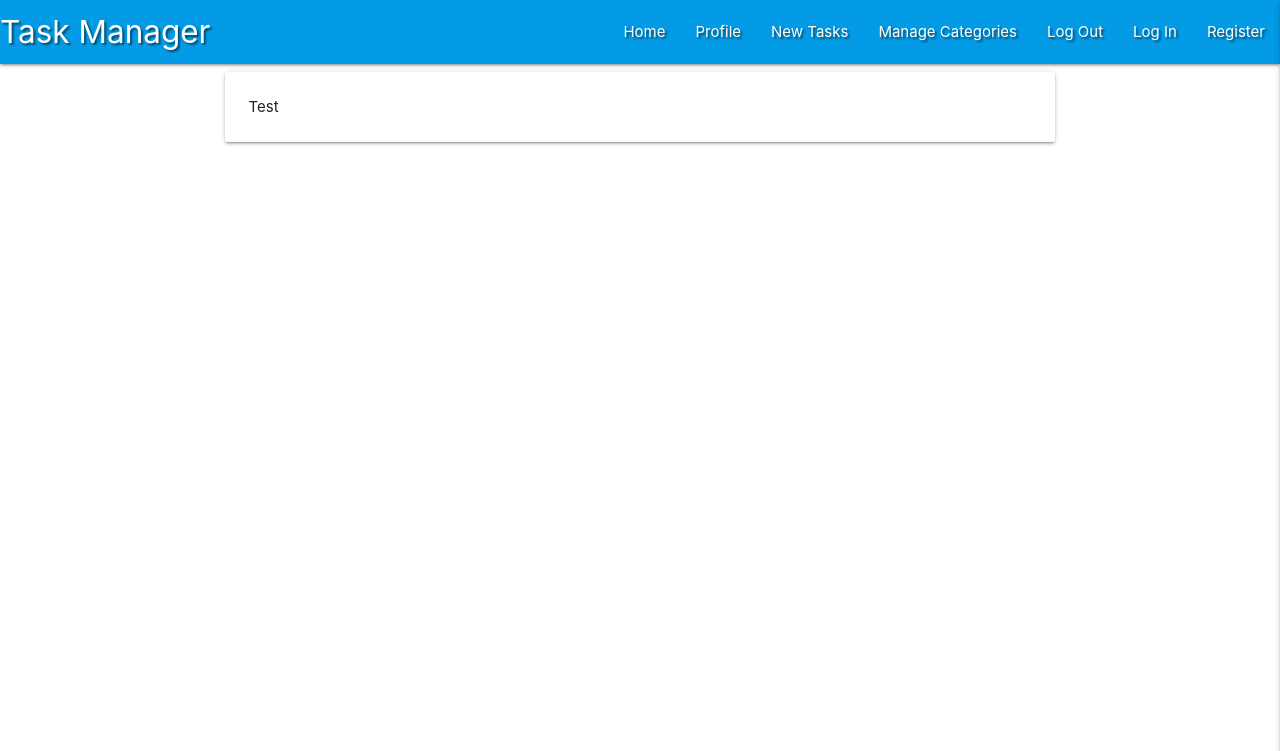
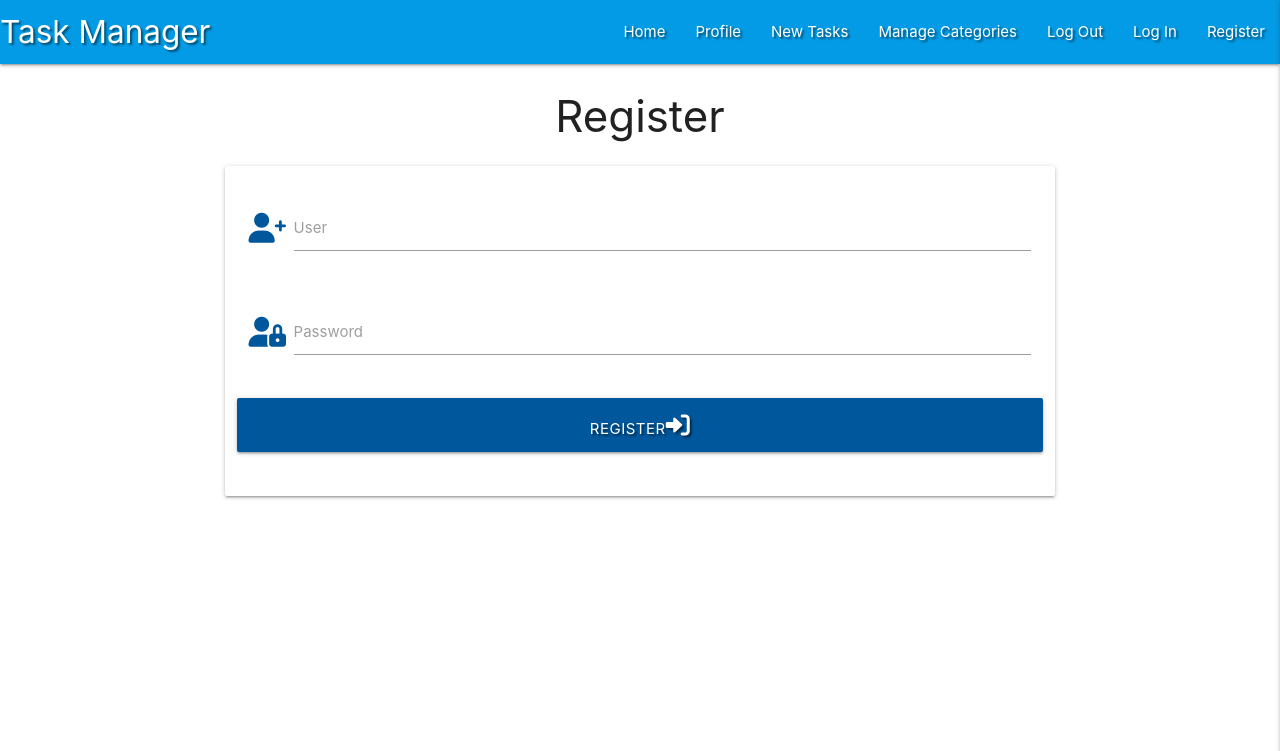
Before and after one commit to IuliiaKonovalova/t_m, a Flask app: template templates/register.html in a window 1280 px wide. Shown: the top 751 px of the page. Run offline with Flask 2, Linux system fonts and the light colour scheme; the template is opened without the code that fills it, so the values that code supplies are empty; some libraries are stand-ins or nearby versions.

Commit message:
Add: username input, password input, register btn

```diff
--- a/templates/register.html
+++ b/templates/register.html
@@ -1,10 +1,32 @@
 {% extends "base.html" %}
 {% block content %}
+
+<h3 class="center-align">Register</h3>
 <div class="row">
-  <form class="col s12 m8 offset-m2">
+  <form class="col s12 m8 offset-m2" method="POST" action="{{ rul_for('register') }}">
     <div class="card-panel">
-      <span>Test
-      </span>
+      <!--username-->
+      <div class="row">
+        <div class="input-field col s12">
+          <i class="fas fa-user-plus prefix light-blue-text text-darken-4"></i>
+          <input id="username" name="username" type="text" class="validate">
+          <label for="username">User</label>
+        </div>
+      </div>
+      <!--password-->
+      <div class="row">
+        <div class="input-field col s12">
+          <i class="fas fa-user-lock prefix light-blue-text text-darken-4"></i>
+          <input id="password" name="password" type="password" class="validate">
+          <label for="password">Password</label>
+        </div>
+      </div>
+      <!--register-->
+      <div class="row">
+        <button type="submit" class="col s12 btn-large light-blue darken-4 text-shadow">
+          Register<i class="fas fa-sign-in-alt"></i>
+        </button>
+      </div>
     </div>
   </form>
 </div>
```
